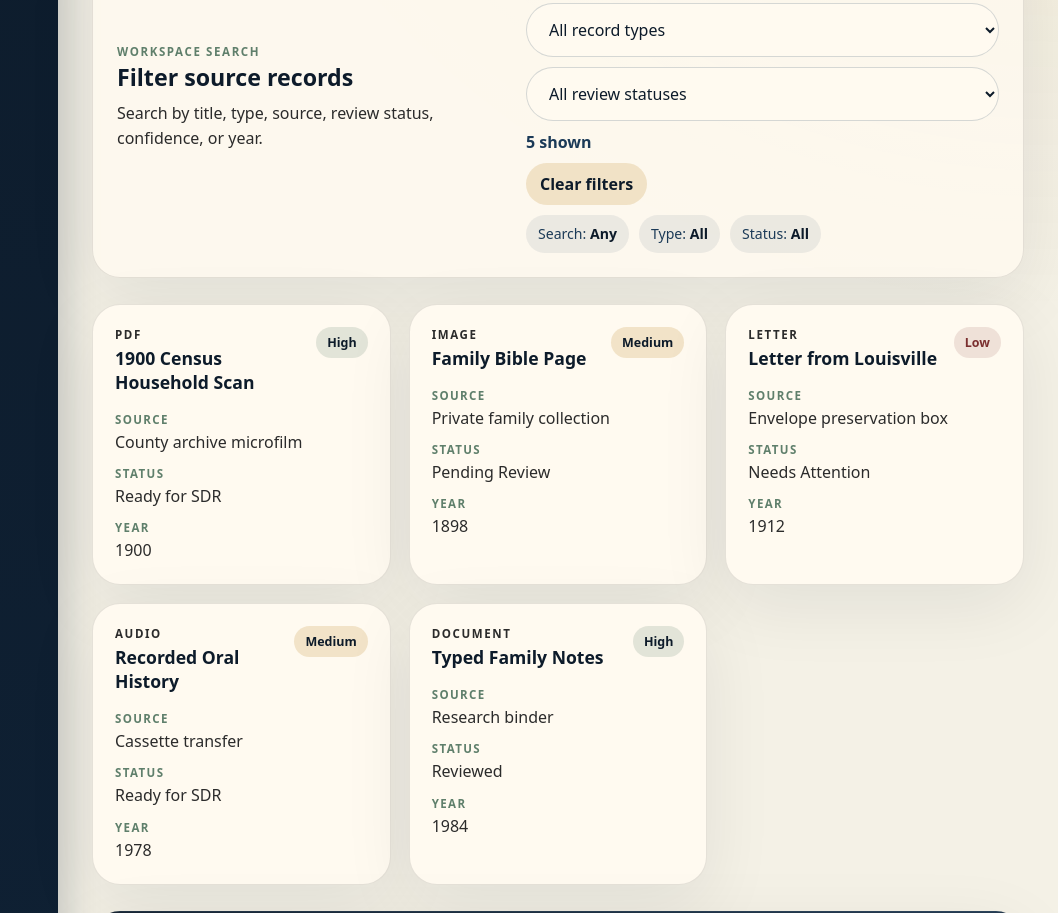
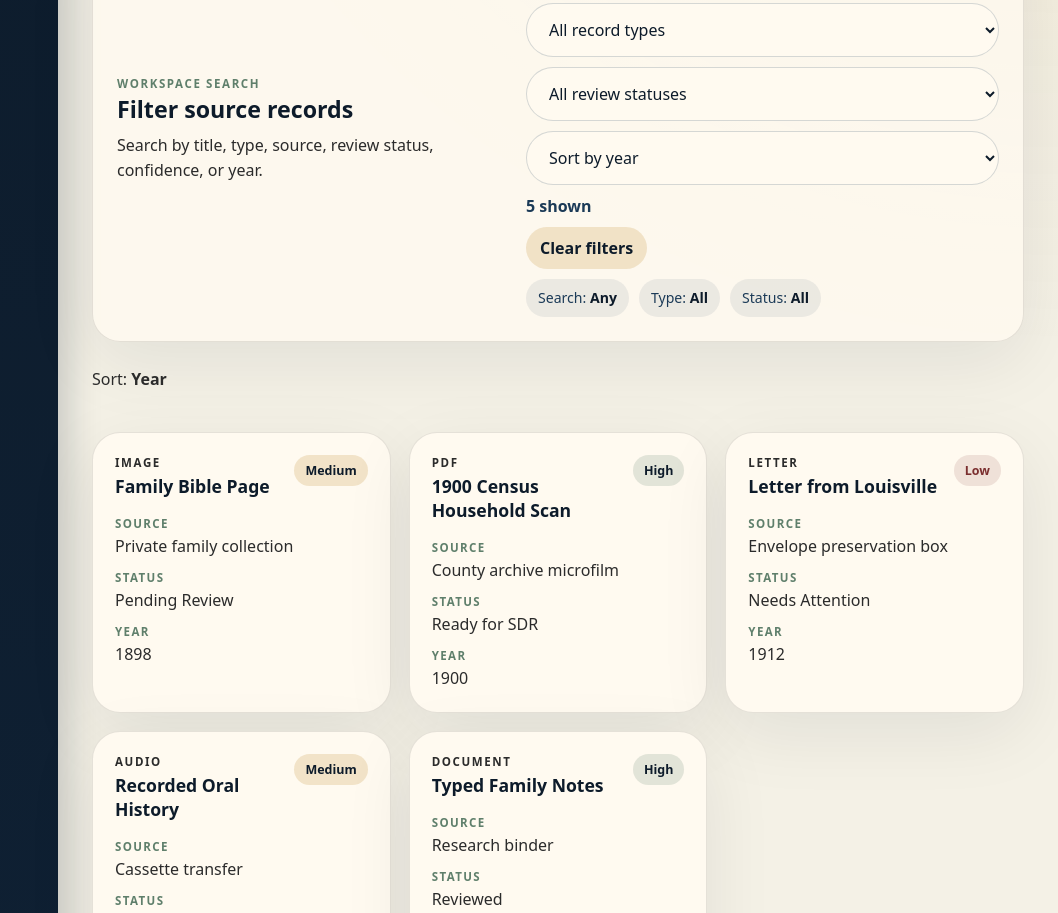
Before and after one commit to jtw465/LifeLegacy-Studio-Suite, a React (Vite) app in the folder apps/desktop/: page / in a window 1280 px wide. Shown: the part 620-1533 px from the top of the page, without its empty margins (222-1280 px from the left). Built offline with nearby package versions, Linux system fonts and the light colour scheme.

Commit message:
Add source record sorting

```diff
--- a/apps/desktop/src/App.tsx
+++ b/apps/desktop/src/App.tsx
@@ -162,10 +162,12 @@ function App() {
   const [searchQuery, setSearchQuery] = useState("");
   const [recordTypeFilter, setRecordTypeFilter] = useState("All");
   const [statusFilter, setStatusFilter] = useState("All");
+  const [sortMode, setSortMode] = useState("Year");
   const content = workspaceContent[activeWorkspace];
   const details = workspaceDetails[activeWorkspace];
 
-  const filteredSourceRecords = sourceRecords.filter((record) => {
+  const filteredSourceRecords = sourceRecords
+    .filter((record) => {
       const searchText = [
         record.title,
         record.type,
@@ -186,8 +188,25 @@ function App() {
         statusFilter === "All" || record.reviewStatus === statusFilter;
 
       return matchesSearch && matchesType && matchesStatus;
+    })
+    .sort((a, b) => {
+      if (sortMode === "Year") {
+        return Number(a.year) - Number(b.year);
+      }
 
-    return matchesSearch && matchesType;
+      if (sortMode === "Title") {
+        return a.title.localeCompare(b.title);
+      }
+
+      if (sortMode === "Type") {
+        return a.type.localeCompare(b.type);
+      }
+
+      if (sortMode === "Confidence") {
+        return a.confidence.localeCompare(b.confidence);
+      }
+
+      return a.reviewStatus.localeCompare(b.reviewStatus);
     });
 
   return (
@@ -255,6 +274,17 @@ function App() {
             <option value="Reviewed">Reviewed</option>
             <option value="Needs Attention">Needs Attention</option>
           </select>
+          <select
+            aria-label="Sort source records"
+            value={sortMode}
+            onChange={(event) => setSortMode(event.target.value)}
+          >
+            <option value="Year">Sort by year</option>
+            <option value="Title">Sort by title</option>
+            <option value="Type">Sort by type</option>
+            <option value="Confidence">Sort by confidence</option>
+            <option value="Status">Sort by status</option>
+          </select>
           <span>{filteredSourceRecords.length} shown</span>
           <button
             className="clear-filters-button"
@@ -280,6 +310,10 @@ function App() {
           </div>
         </div>
       </section>
+
+            <p>
+              Sort: <strong>{sortMode}</strong>
+            </p>
 
       {filteredSourceRecords.length > 0 ? (
         <section className="record-grid">
```
Lines whose indentation alone changed are shown as unchanged.
